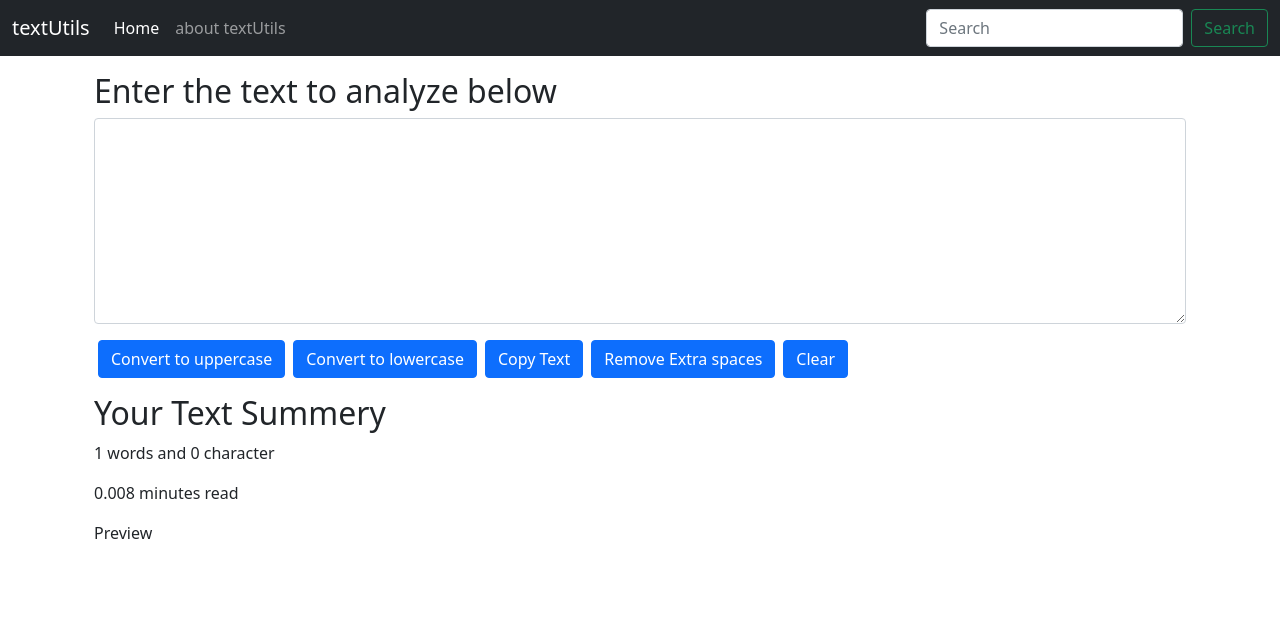
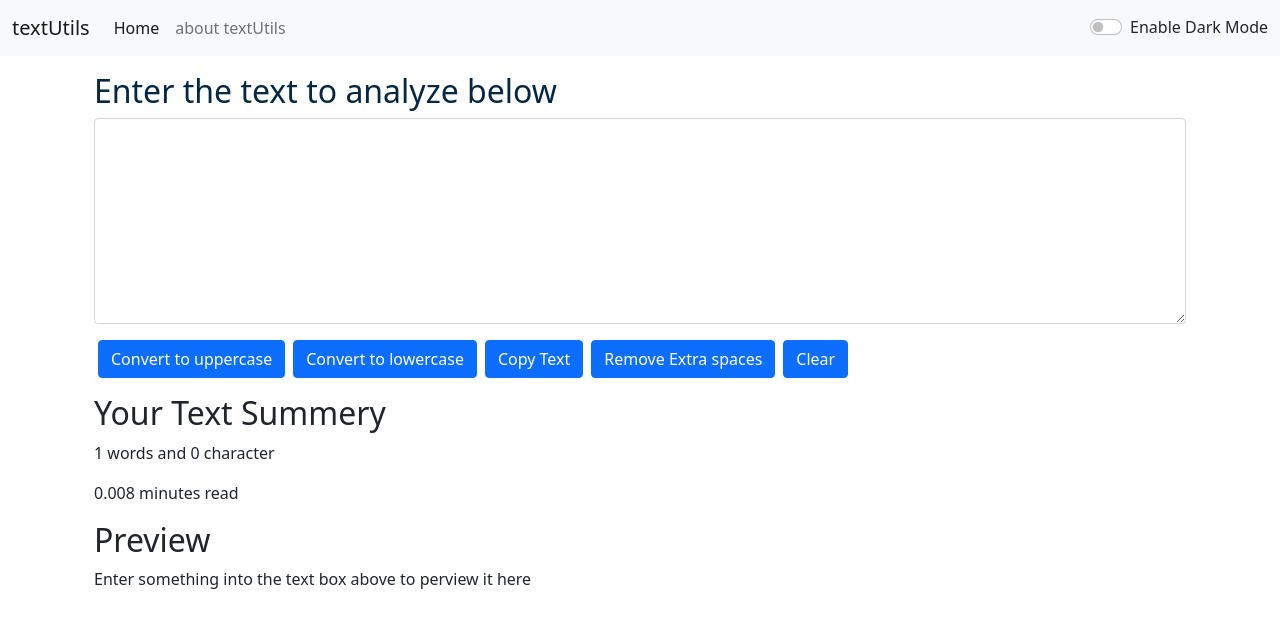
Before and after one commit to sandy271312/React-Project, a React (Create React App) app: page / in a window 1280 px wide. Shown: the top 628 px of the page. Built offline with nearby package versions, Linux system fonts and the light colour scheme.

Commit message:
Navebar.js: Dark mode enable switch is added

```diff
--- a/src/App.js
+++ b/src/App.js
@@ -1,14 +1,30 @@
-import React from 'react';
+import React,{useState} from 'react';
 import Navbar from './components/ Navbar';
 //import About from './components/About';
+
+
 import TextForms from './components/TextForms'
 export function App() {
+  const [mode,setMode]=useState('light');
+
+const togglemode=()=>{
+       if(mode === 'light') {
+          setMode('dark');
+         document.body.style.backgroundColor='#042743';}
+
+      else{
+         setMode('light')
+           document.body.style.backgroundColor='white';
+      }
+    }
+
+
   return (
     <>
       {/* <Navbar /> */}
-      <Navbar title="textUtils" about="about textUtils" />
+      <Navbar title="textUtils" mode={mode} togglemode={togglemode} about="about textUtils" />
       <div className='container my-3'>
-        <TextForms heading="Enter the text to analyze below"/>
+        <TextForms mode={mode} heading="Enter the text to analyze below"/>
         {/* <About/> */}
       </div>
 
--- a/src/components/ Navbar.js
+++ b/src/components/ Navbar.js
@@ -3,7 +3,7 @@
 
 export default function  Navbar(props) {
   return (
-    <nav className="navbar navbar-expand-lg navbar-dark bg-dark">
+    <nav className={`navbar navbar-expand-lg navbar-${props.mode} bg-${props.mode}`}>
     <div className="container-fluid">
       <a className="navbar-brand" href="/">{props.title}</a>
       <button className="navbar-toggler" type="button" data-bs-toggle="collapse" data-bs-target="#navbarSupportedContent" aria-controls="navbarSupportedContent" aria-expanded="false" aria-label="Toggle navigation">
@@ -18,10 +18,14 @@
             <a className="nav-link" href="/">{props.about}</a>
           </li>
         </ul>
-        <form className="d-flex">
+        {/* <form className="d-flex">
           <input className="form-control me-2" type="search" placeholder="Search" aria-label="Search"/>
           <button className="btn btn-outline-success" type="submit">Search</button>
-        </form>
+        </form> */}
+        <div className={`form-check form-switch text-${props.mode==='light'?'dark':'light'}`}>
+          <input className="form-check-input" type="checkbox" onClick={props.togglemode} role="switch" id="flexSwitchCheckDefault"/>
+          <label className="form-check-label" htmlFor="flexSwitchCheckDefault">Enable Dark Mode</label>
+        </div>
       </div>
     </div>
     </nav>
--- a/src/components/TextForms.js
+++ b/src/components/TextForms.js
@@ -45,10 +45,10 @@
   const [text, setText] = useState('');
   return (
     <>
-    <div className='container'>
+    <div className='container' style={{color:props.mode==='dark'?'white':'#042743'}}>
         <h2>{props.heading}</h2>
         <div className="mb-3">
-        <textarea className="form-control" id="myBox" value={text} onChange={handleOnChange} rows="8"></textarea>
+        <textarea className="form-control" id="myBox" value={text} onChange={handleOnChange} rows="8"style={{backgroundColor:props.mode==='dark'?'grey':'white',color:props.mode==='dark'?'white':'#042743'}}></textarea>
         </div>
         <button className='btn btn-primary mx-1' onClick={handleUpClick} >Convert to uppercase</button>
         <button className='btn btn-primary mx-1' onClick={handleLowerClick} >Convert to lowercase</button>
@@ -65,12 +65,12 @@
 
 
     </div>
-    <div className='container my-3'>
+    <div className='container my-3'style={{color:props.mode==='dark'?'white':'#42743'}}>
       <h2>Your Text Summery</h2>
       <p>{text.split(" ").length} words and {text.length} character</p>
       <p>{0.008*text.split(" ").length} minutes read</p>
-      <p>Preview</p>
-      <>{text}</>
+      <h2>Preview</h2>
+      <>{text.length>0 ? text:"Enter something into the text box above to perview it here"}</>
 
     </div>
     </>
```
